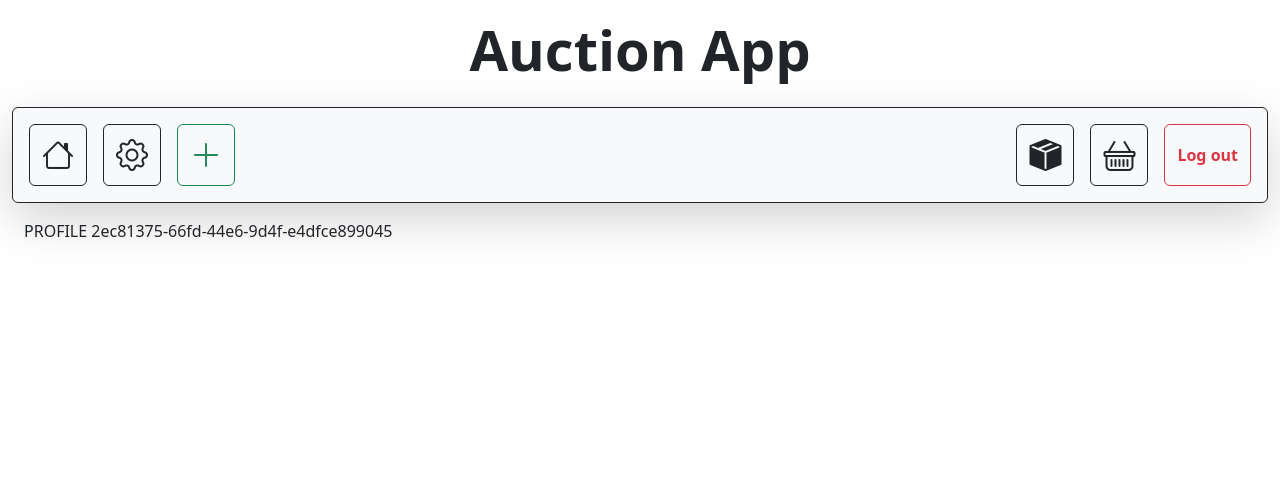
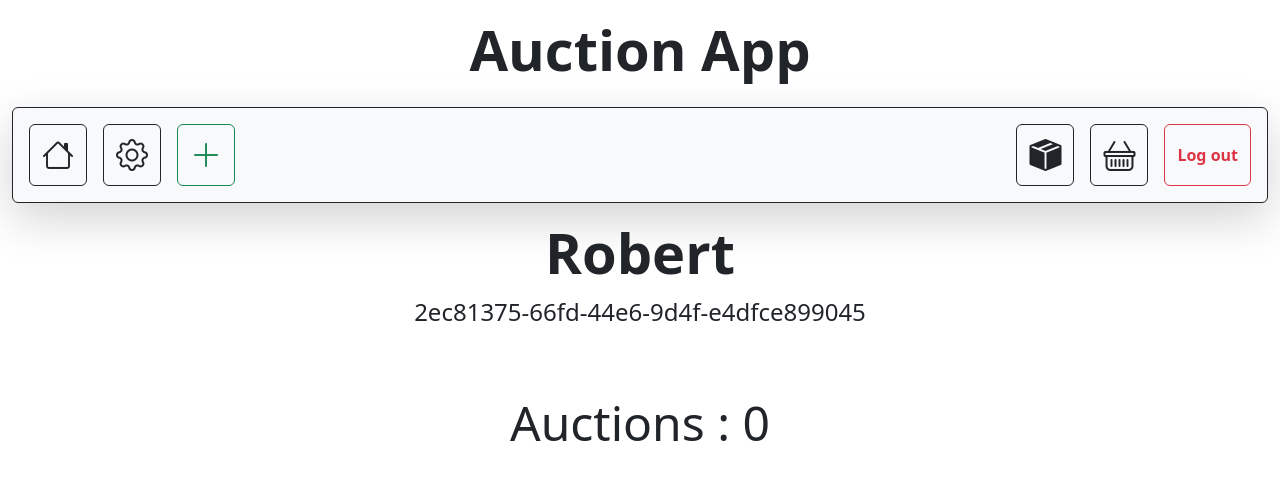
Before and after one commit to OskarProgrammer/AuctionAPP, a React (Vite) app: page /user/2ec81375-66fd-44e6-9d4f-e4dfce899045 in a window 1280 px wide. Shown: the top 480 px of the page. Built offline with nearby package versions, Linux system fonts and the light colour scheme; data requests are answered from the project's data file.

Commit message:
Adding content of ProfilePage.jsx

```diff
--- a/src/pages/ProfilePage/ProfilePage.jsx
+++ b/src/pages/ProfilePage/ProfilePage.jsx
@@ -6,24 +6,32 @@ import { useLoaderData } from "react-router-dom"
 import { useEffect, useState } from "react"
 
 // importing api functions
-import { getRequest } from "../../api_functions/functions"
+import { getRequest, getUsersAuctions } from "../../api_functions/functions"
+
+// importing components
+import { AuctionTab } from "../../components/AuctionTab/AuctionTab"
 
 
 export const ProfilePage = () => {
 
     // getting loader data
-    const userLoader = useLoaderData()
+    const [userLoader, auctionsLoader] = useLoaderData()
 
     // creating useState variables
     let [userInfo, setUserInfo] = useState(userLoader)
+    let [auctions, setAuctions] = useState(auctionsLoader)
 
     // useEffect that updates userInfo
     useEffect( () => {
         const interval = setInterval( async () => {
 
-            // getting data from endpoint
+            // getting data from endpoint users
             userInfo = await getRequest(`http://localhost:3000/users/${userInfo.id}`)
             setUserInfo(userInfo)
+
+            // getting auctions of user
+            auctions = await getUsersAuctions(userInfo.id)
+            setAuctions(auctions)
 
         }, 1000)
 
@@ -33,9 +41,18 @@ export const ProfilePage = () => {
 
 
     return (
-        <>
-            PROFILE {userInfo.id}
-        </>
+        <div className="container-fluid">
+            {/* header of profile */}
+            <h2 className="display-4 text-center fw-bold">{userInfo.login}</h2>
+            <p className="fs-4 text-center">{userInfo.id}</p>
+
+            {/* auctions */}
+            <h3 className="display-5 text-center p-5">Auctions : {auctions.length} </h3>
+            {auctions.map((auction)=>(
+                <AuctionTab auctionInfo={auction} />
+            ))}
+
+        </div>
     )
 }
 
@@ -46,6 +63,9 @@ export const profileLoader = async ( {params} ) => {
     // getting user info
     const userInfo = await getRequest(`http://localhost:3000/users/${id}`)
 
-    // returning userInfo
-    return userInfo
+    // getting users auctions
+    const auctionsUser = await getUsersAuctions(id)
+
+    // returning userInfo and auctionsUser
+    return [userInfo, auctionsUser]
 }
```
